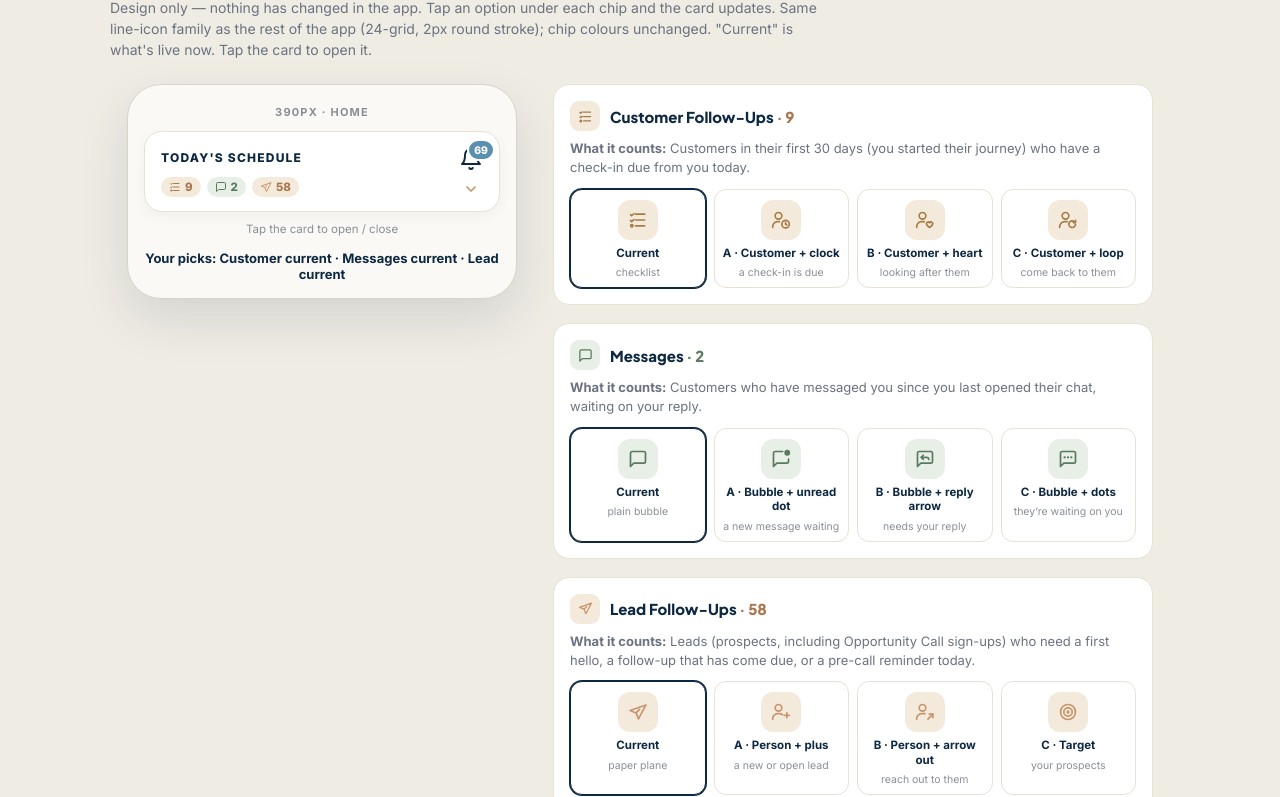
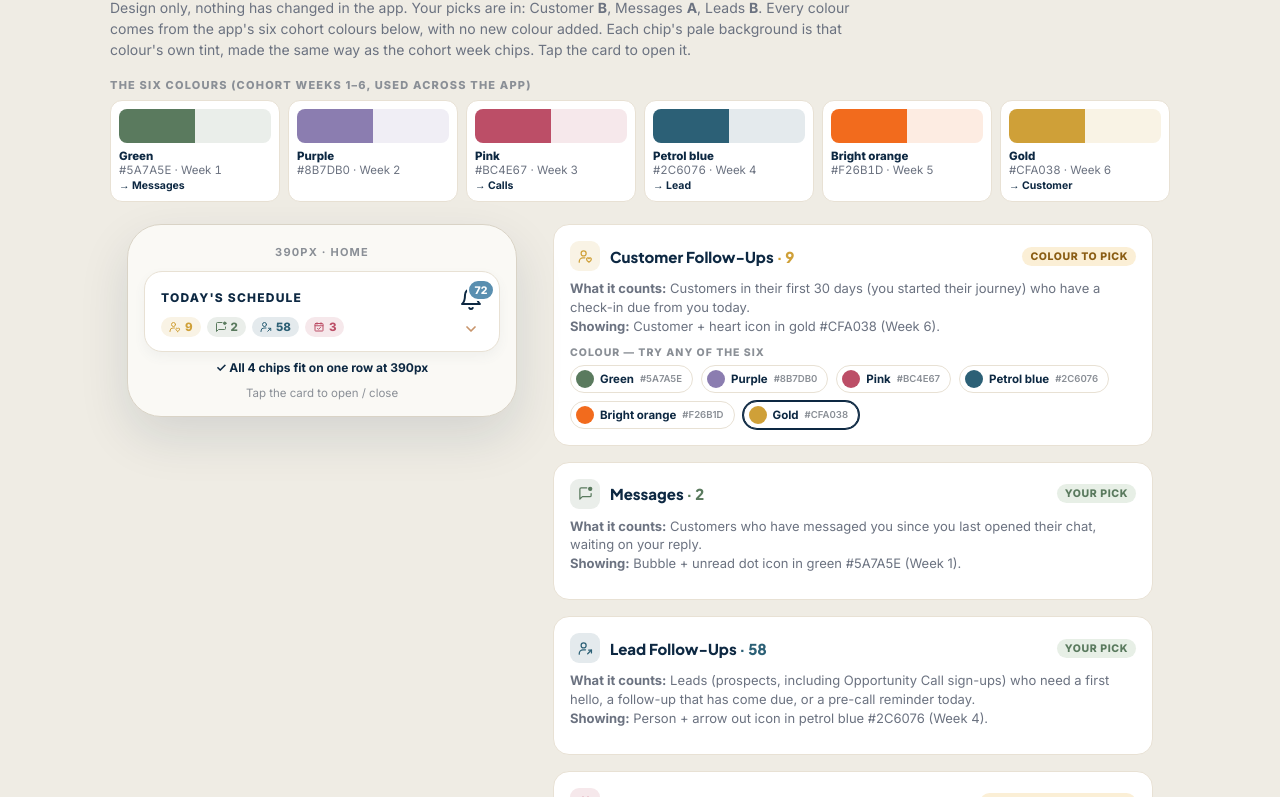
Before and after one commit to rebeccalouisefitness/aiw-schedule-chip-icons, a plain HTML site: page index.html in a window 1280 px wide. Shown: the part 65-862 px from the top of the page. Drawn offline with Linux system fonts and the light colour scheme.

Commit message:
AIW-301 round 2: her picks B/A/B, six-colour palette, Calls chip options

```diff
--- a/index.html
+++ b/index.html
@@ -3,7 +3,7 @@
 <head>
 <meta charset="utf-8">
 <meta name="viewport" content="width=device-width, initial-scale=1">
-<title>Today's Schedule — chip icon options (AIW-301)</title>
+<title>Today's Schedule — chip icons &amp; colours, round 2 (AIW-301)</title>
 <link href="https://fonts.googleapis.com/css2?family=Inter:wght@400;600;700;800&family=Plus+Jakarta+Sans:wght@700;800&display=swap" rel="stylesheet">
 <style>
   :root{--navy:#0D2842;--border:#E8E1D4;--bg:#FAF9F5;--muted:#8A8F96;--sub:#6B7280;--blue:#5A8FB0}
@@ -11,8 +11,18 @@
   body{margin:0;background:#EFECE4;font-family:Inter,system-ui,sans-serif;color:var(--navy)}
   header{max-width:1100px;margin:0 auto;padding:28px 20px 0}
   h1{font-family:"Plus Jakarta Sans";font-size:22px;margin:0 0 6px}
-  header p{margin:0;color:var(--sub);font-size:14px;line-height:1.5;max-width:720px}
-  .wrap{max-width:1100px;margin:0 auto;padding:24px 20px 30px;display:flex;gap:36px;flex-wrap:wrap;justify-content:center;align-items:flex-start}
+  header p{margin:0;color:var(--sub);font-size:14px;line-height:1.5;max-width:760px}
+  .pal{max-width:1100px;margin:18px auto 0;padding:0 20px}
+  .palT{font-size:11px;font-weight:800;letter-spacing:1.2px;text-transform:uppercase;color:var(--muted);margin-bottom:8px}
+  .sw{display:grid;grid-template-columns:repeat(6,1fr);gap:8px}
+  @media (max-width:700px){.sw{grid-template-columns:repeat(3,1fr)}}
+  .s{background:#fff;border:1px solid var(--border);border-radius:12px;padding:8px;font-size:11.5px}
+  .s .b{height:34px;border-radius:8px;display:flex;overflow:hidden}
+  .s .b i{flex:1}
+  .s .n{font-weight:800;margin-top:6px}
+  .s .h{color:var(--sub);font-variant-numeric:tabular-nums}
+  .s .u{color:var(--navy);font-weight:700;font-size:10.5px;margin-top:2px;min-height:14px}
+  .wrap{max-width:1100px;margin:0 auto;padding:22px 20px 30px;display:flex;gap:36px;flex-wrap:wrap;justify-content:center;align-items:flex-start}
   .phone{width:390px;background:var(--bg);border-radius:34px;border:1px solid #d9d3c6;box-shadow:0 20px 50px rgba(13,40,66,.12);padding:16px;flex:none;position:sticky;top:20px}
   .phoneLbl{font-size:11px;font-weight:700;letter-spacing:1.2px;color:var(--muted);text-transform:uppercase;text-align:center;margin:4px 0 12px}
   .card{background:#fff;border:1px solid var(--border);border-radius:18px;overflow:hidden;box-shadow:0 5px 12px rgba(90,100,112,.06)}
@@ -22,37 +32,49 @@
   .chip{display:flex;align-items:center;gap:4px;border-radius:999px;padding:3px 8px;font-weight:800;font-size:11.5px}
   .side{display:flex;flex-direction:column;align-items:center;gap:10px}
   .bell{position:relative;width:24px;height:24px}
-  .badge{position:absolute;top:-8px;right:-12px;height:22px;width:28px;border-radius:11px;border:2px solid #fff;background:var(--blue);color:#fff;font-weight:800;font-size:10.5px;display:flex;align-items:center;justify-content:center;font-variant-numeric:tabular-nums}
+  .badge{position:absolute;top:-8px;right:-12px;height:22px;width:28px;border-radius:11px;border:2px solid #fff;background:var(--blue);color:#fff;font-weight:800;font-size:10.5px;display:flex;align-items:center;justify-content:center}
   .row{display:flex;align-items:center;gap:12px;padding:12px 16px;border-top:1px solid #F1ECE2}
   .tile{width:38px;height:38px;border-radius:12px;display:flex;align-items:center;justify-content:center;flex:none}
   .rt{font-family:"Plus Jakarta Sans";font-weight:700;font-size:14.5px}
   .rs{font-size:11.8px;color:var(--sub);margin-top:3px}
-  .pill{margin-left:auto;font-weight:800;font-size:12px;border-radius:999px;padding:3px 9px;background:#F3EFE7}
+  .pill{margin-left:auto;font-weight:800;font-size:12px;border-radius:999px;padding:3px 9px}
   .hint{font-size:11.5px;color:var(--muted);text-align:center;margin-top:10px}
-  .pickers{flex:1;min-width:320px;max-width:600px;display:flex;flex-direction:column;gap:18px}
+  .fit{margin-top:8px;font-size:12px;font-weight:700;text-align:center;min-height:16px}
+  .pickers{flex:1;min-width:320px;max-width:600px;display:flex;flex-direction:column;gap:16px}
   .pk{background:#fff;border:1px solid var(--border);border-radius:16px;padding:16px}
   .pkH{display:flex;align-items:center;gap:10px}
   .pkH .tile{width:30px;height:30px;border-radius:9px}
   .pkT{font-family:"Plus Jakarta Sans";font-weight:800;font-size:15px}
-  .pkD{font-size:13px;color:var(--sub);line-height:1.45;margin:8px 0 12px}
+  .tag{font-size:10.5px;font-weight:800;letter-spacing:.6px;text-transform:uppercase;border-radius:999px;padding:3px 8px;margin-left:auto;white-space:nowrap}
+  .tag.ok{background:#E7EFE6;color:#5A7A5E}
+  .tag.q{background:#FBEFD6;color:#8a5d14}
+  .pkD{font-size:13px;color:var(--sub);line-height:1.45;margin:8px 0 10px}
+  .lbl{font-size:10.5px;font-weight:800;letter-spacing:1px;text-transform:uppercase;color:var(--muted);margin:10px 0 6px}
   .opts{display:grid;grid-template-columns:repeat(4,1fr);gap:8px}
   .opt{border:1.5px solid var(--border);border-radius:12px;padding:10px 6px 8px;background:#fff;cursor:pointer;display:flex;flex-direction:column;align-items:center;gap:6px;font:inherit;color:inherit}
-  .opt:hover{border-color:#cfc6b4}
   .opt.on{border-color:var(--navy);box-shadow:0 0 0 1px var(--navy)}
   .opt .tile{width:40px;height:40px}
   .ol{font-size:11.5px;font-weight:700;text-align:center;line-height:1.25}
   .os{font-size:10.5px;color:var(--muted);text-align:center;line-height:1.25}
-  .noteWrap{max-width:1100px;margin:0 auto 40px;padding:0 20px}
+  .cols{display:flex;gap:8px;flex-wrap:wrap}
+  .col{display:flex;align-items:center;gap:6px;border:1.5px solid var(--border);border-radius:999px;padding:4px 10px 4px 5px;background:#fff;cursor:pointer;font:inherit;font-size:11.5px;font-weight:700;color:var(--navy)}
+  .col i{width:18px;height:18px;border-radius:50%}
+  .col.on{border-color:var(--navy);box-shadow:0 0 0 1px var(--navy)}
+  .col small{color:var(--muted);font-weight:600}
+  .noteWrap{max-width:1100px;margin:0 auto 40px;padding:0 20px;display:flex;flex-direction:column;gap:10px}
   .note{font-size:12.5px;color:var(--sub);line-height:1.5;background:#fff;border:1px dashed #d6cdbb;border-radius:12px;padding:12px 14px}
   .note b{color:var(--navy)}
-  .sel{margin-top:14px;font-size:13px;font-weight:700;text-align:center}
 </style>
 </head>
 <body>
 <header>
-  <h1>Today's Schedule — new chip icons</h1>
-  <p>Design only — nothing has changed in the app. Tap an option under each chip and the card updates. Same line-icon family as the rest of the app (24-grid, 2px round stroke); chip colours unchanged. "Current" is what's live now. Tap the card to open it.</p>
+  <h1>Today's Schedule — icons &amp; colours, round 2</h1>
+  <p>Design only, nothing has changed in the app. Your picks are in: Customer <b>B</b>, Messages <b>A</b>, Leads <b>B</b>. Every colour comes from the app's six cohort colours below, with no new colour added. Each chip's pale background is that colour's own tint, made the same way as the cohort week chips. Tap the card to open it.</p>
 </header>
+<div class="pal">
+  <div class="palT">The six colours (cohort weeks 1–6, used across the app)</div>
+  <div class="sw" id="sw"></div>
+</div>
 <div class="wrap">
   <div class="phone">
     <div class="phoneLbl">390px · Home</div>
@@ -65,59 +87,76 @@
         <div class="side">
           <div class="bell">
             <svg viewBox="0 0 24 24" width="24" height="24" fill="none" stroke="#0D2842" stroke-width="2" stroke-linecap="round" stroke-linejoin="round"><path d="M6 8a6 6 0 0 1 12 0c0 7 3 9 3 9H3s3-2 3-9"/><path d="M10.3 21a1.94 1.94 0 0 0 3.4 0"/></svg>
-            <div class="badge">69</div>
+            <div class="badge">72</div>
           </div>
           <svg id="chev" viewBox="0 0 24 24" width="16" height="16" fill="none" stroke="#C8956C" stroke-width="2.6" stroke-linecap="round" stroke-linejoin="round"></svg>
         </div>
       </div>
       <div id="rows" style="display:none"></div>
     </div>
+    <div class="fit" id="fit"></div>
     <div class="hint">Tap the card to open / close</div>
-    <div class="sel" id="sel"></div>
   </div>
   <div class="pickers" id="pickers"></div>
 </div>
-<div class="noteWrap"><div class="note"><b>Heads-up:</b> inside the open card, each row uses the same icon as its chip, so whichever you pick would change on the row too. If you'd rather the rows keep their current icons, say so and only the chips will change.</div></div>
+<div class="noteWrap">
+  <div class="note"><b>Calls already has a chip in the app.</b> It only appears when you have a call, so it wasn't in your screenshot. It counts your booked calls today and coming up (customer, business and nutrition calls from your booking link) plus any Week 2 practice presentations you've booked. It's drawn here with 3 calls so you can see all four chips together.</div>
+  <div class="note"><b>Customer check-ins colour, my suggestion: gold.</b> It's warm and close to what's there now, and it doesn't clash with blue (leads) or green (messages). My suggestion for Calls is pink. Orange is the cohort colour and the app's one-accent-per-screen colour, so I've kept it off these chips. Purple is the challenge colour. You can try any of the six on the Customer and Calls chips.</div>
+  <div class="note"><b>One thing to look at:</b> the gold count on its pale gold background is the softest of the six. If it looks too faint on your phone, purple is the next choice for that chip.</div>
+  <div class="note"><b>Rows:</b> each row inside the open card uses the same icon and colour as its chip, as it does today.</div>
+</div>
 <script>
-const ICONS = {
-  fu: { name:'Customer Follow-Ups', count:9, fill:'#F4EADC', stroke:'#A67C46', txt:'#A9764E', sub:'9 customers to follow up with',
+const PAL = [
+  {k:'green', n:'Green', hex:'#5A7A5E', wk:'Week 1'},
+  {k:'purple',n:'Purple',hex:'#8B7DB0', wk:'Week 2'},
+  {k:'pink',  n:'Pink',  hex:'#BC4E67', wk:'Week 3'},
+  {k:'blue',  n:'Petrol blue', hex:'#2C6076', wk:'Week 4'},
+  {k:'orange',n:'Bright orange', hex:'#F26B1D', wk:'Week 5'},
+  {k:'gold',  n:'Gold',  hex:'#CFA038', wk:'Week 6'}
+];
+// The app's own tint rule (CohortCard.tsx tintOf, amount 0.87), not a new colour.
+const tintOf=(hex,a=0.87)=>{const n=hex.slice(1);const c=[0,2,4].map(i=>parseInt(n.slice(i,i+2),16)).map(v=>Math.round(v+(255-v)*a));return '#'+c.map(v=>v.toString(16).padStart(2,'0')).join('')};
+const hexOf=k=>PAL.find(p=>p.k===k).hex;
+const CHIPS = {
+  fu:{name:'Customer Follow-Ups',count:9,sub:'9 customers to follow up with',color:'gold',colorFree:true,
     what:'Customers in their first 30 days (you started their journey) who have a check-in due from you today.',
+    opts:[{k:'B',l:'B · Customer + heart',s:'your pick',svg:'<circle cx="9" cy="7" r="4"/><path d="M2 21v-1a6 6 0 0 1 6-6h3"/><path d="M17.5 21s-3.8-2.2-3.8-4.7a2 2 0 0 1 3.8-.9 2 2 0 0 1 3.8.9c0 2.5-3.8 4.7-3.8 4.7z"/>'}]},
+  msg:{name:'Messages',count:2,sub:'2 messages need a reply',color:'green',
+    what:'Customers who have messaged you since you last opened their chat, waiting on your reply.',
+    opts:[{k:'A',l:'A · Bubble + unread dot',s:'your pick',svg:'<path d="M21 12v3a2 2 0 0 1-2 2H7l-4 4V5a2 2 0 0 1 2-2h9"/><circle cx="19.5" cy="4.5" r="2.5" fill="currentColor"/>'}]},
+  lead:{name:'Lead Follow-Ups',count:58,sub:'58 leads to follow up with',color:'blue',
+    what:'Leads (prospects, including Opportunity Call sign-ups) who need a first hello, a follow-up that has come due, or a pre-call reminder today.',
+    opts:[{k:'B',l:'B · Person + arrow out',s:'your pick',svg:'<circle cx="9" cy="7" r="4"/><path d="M2 21v-1a6 6 0 0 1 6-6h4"/><path d="M15.5 20.5l6-6"/><path d="M17 14.5h4.5V19"/>'}]},
+  call:{name:'Calls',count:3,sub:'3 calls booked today',color:'pink',colorFree:true,
+    what:'Your booked calls today and coming up (customer, business and nutrition calls from your booking link), plus any Week 2 practice presentations you have booked.',
     opts:[
-      {k:'cur',l:'Current',s:'checklist',svg:'<path d="M9 5h11M9 12h11M9 19h11"/><path d="M3 5.5l1.4 1.4L7 4.5"/><path d="M3 12.5l1.4 1.4L7 11.5"/><circle cx="4.5" cy="19" r="1.4"/>'},
-      {k:'A',l:'A · Customer + clock',s:'a check-in is due',svg:'<circle cx="9" cy="7" r="4"/><path d="M2 21v-1a6 6 0 0 1 6-6h2"/><circle cx="17.5" cy="17" r="4.5"/><path d="M17.5 14.8V17l1.5 1"/>'},
-      {k:'B',l:'B · Customer + heart',s:'looking after them',svg:'<circle cx="9" cy="7" r="4"/><path d="M2 21v-1a6 6 0 0 1 6-6h3"/><path d="M17.5 21s-3.8-2.2-3.8-4.7a2 2 0 0 1 3.8-.9 2 2 0 0 1 3.8.9c0 2.5-3.8 4.7-3.8 4.7z"/>'},
-      {k:'C',l:'C · Customer + loop',s:'come back to them',svg:'<circle cx="9" cy="7" r="4"/><path d="M2 21v-1a6 6 0 0 1 6-6h3"/><path d="M21 17a4 4 0 1 1-1.2-2.85"/><path d="M21 12.5v2.6h-2.6"/>'}
-    ]},
-  msg: { name:'Messages', count:2, fill:'#E7EFE6', stroke:'#5A7A5E', txt:'#5A7A5E', sub:'2 messages need a reply',
-    what:'Customers who have messaged you since you last opened their chat, waiting on your reply.',
-    opts:[
-      {k:'cur',l:'Current',s:'plain bubble',svg:'<path d="M21 15a2 2 0 0 1-2 2H7l-4 4V5a2 2 0 0 1 2-2h14a2 2 0 0 1 2 2z"/>'},
-      {k:'A',l:'A · Bubble + unread dot',s:'a new message waiting',svg:'<path d="M21 12v3a2 2 0 0 1-2 2H7l-4 4V5a2 2 0 0 1 2-2h9"/><circle cx="19.5" cy="4.5" r="2.5" fill="currentColor"/>'},
-      {k:'B',l:'B · Bubble + reply arrow',s:'needs your reply',svg:'<path d="M21 15a2 2 0 0 1-2 2H7l-4 4V5a2 2 0 0 1 2-2h14a2 2 0 0 1 2 2z"/><path d="M10 7.5L7.5 10l2.5 2.5"/><path d="M7.5 10H14a2.5 2.5 0 0 1 2.5 2.5"/>'},
-      {k:'C',l:'C · Bubble + dots',s:'they’re waiting on you',svg:'<path d="M21 15a2 2 0 0 1-2 2H7l-4 4V5a2 2 0 0 1 2-2h14a2 2 0 0 1 2 2z"/><path d="M8 10h.01M12 10h.01M16 10h.01" stroke-width="2.8"/>'}
-    ]},
-  lead: { name:'Lead Follow-Ups', count:58, fill:'#F4EADC', stroke:'#C8956C', txt:'#A9764E', sub:'58 leads to follow up with',
-    what:'Leads (prospects, including Opportunity Call sign-ups) who need a first hello, a follow-up that has come due, or a pre-call reminder today.',
-    opts:[
-      {k:'cur',l:'Current',s:'paper plane',svg:'<path d="M21.5 3.5L2.5 10.2l7.2 2.9 2.9 7.2z"/><path d="M9.7 13.1l4.2-4.2"/>'},
-      {k:'A',l:'A · Person + plus',s:'a new or open lead',svg:'<circle cx="9" cy="7" r="4"/><path d="M2 21v-1a6 6 0 0 1 6-6h2a6 6 0 0 1 4 1.5"/><path d="M19 13v6M16 16h6"/>'},
-      {k:'B',l:'B · Person + arrow out',s:'reach out to them',svg:'<circle cx="9" cy="7" r="4"/><path d="M2 21v-1a6 6 0 0 1 6-6h4"/><path d="M15.5 20.5l6-6"/><path d="M17 14.5h4.5V19"/>'},
-      {k:'C',l:'C · Target',s:'your prospects',svg:'<circle cx="12" cy="12" r="9"/><circle cx="12" cy="12" r="5"/><circle cx="12" cy="12" r="1" fill="currentColor"/>'}
+      {k:'cur',l:'Current',s:'calendar',svg:'<path d="M5 5h14a1 1 0 0 1 1 1v13a1 1 0 0 1-1 1H5a1 1 0 0 1-1-1V6a1 1 0 0 1 1-1z"/><path d="M4 9.5h16M8 3.5v3M16 3.5v3"/>'},
+      {k:'A',l:'A · Calendar + tick',s:'a call is booked',svg:'<path d="M5 5h14a1 1 0 0 1 1 1v13a1 1 0 0 1-1 1H5a1 1 0 0 1-1-1V6a1 1 0 0 1 1-1z"/><path d="M4 9.5h16M8 3.5v3M16 3.5v3"/><path d="M9 14.8l2 2 4-4"/>'},
+      {k:'B',l:'B · Phone',s:'a call to take',svg:'<path d="M21 16.9v3a2 2 0 0 1-2.2 2 19.8 19.8 0 0 1-8.6-3.1 19.5 19.5 0 0 1-6-6A19.8 19.8 0 0 1 1.1 4.2 2 2 0 0 1 3.1 2h3a2 2 0 0 1 2 1.7c.1.9.4 1.8.7 2.7a2 2 0 0 1-.5 2.1L7.1 9.8a16 16 0 0 0 6 6l1.3-1.3a2 2 0 0 1 2.1-.4c.9.3 1.8.6 2.7.7a2 2 0 0 1 1.7 2z"/>'},
+      {k:'C',l:'C · Calendar + clock',s:'booked for a time',svg:'<path d="M20 11V6a1 1 0 0 0-1-1H5a1 1 0 0 0-1 1v13a1 1 0 0 0 1 1h6"/><path d="M4 9.5h16M8 3.5v3M16 3.5v3"/><circle cx="17.5" cy="17.5" r="4"/><path d="M17.5 15.8v1.7l1.1.9"/>'}
     ]}
 };
-const ORDER=['fu','msg','lead'];
-const pick={fu:'cur',msg:'cur',lead:'cur'};
+const ORDER=['fu','msg','lead','call'];
+const pick={fu:'B',msg:'A',lead:'B',call:'A'};
 let open=false;
 const svg=(b,c,s)=>`<svg viewBox="0 0 24 24" width="${s}" height="${s}" fill="none" stroke="${c}" color="${c}" stroke-width="2" stroke-linecap="round" stroke-linejoin="round">${b}</svg>`;
-const cur=k=>ICONS[k].opts.find(o=>o.k===pick[k]);
+const cur=k=>CHIPS[k].opts.find(o=>o.k===pick[k]);
+const usedBy=k=>ORDER.filter(c=>CHIPS[c].color===k).map(c=>CHIPS[c].name.replace(' Follow-Ups','')).join(', ');
 function render(){
-  document.getElementById('chips').innerHTML=open?'':ORDER.map(k=>{const c=ICONS[k];return `<div class="chip" style="background:${c.fill};color:${c.txt}">${svg(cur(k).svg,c.stroke,12)}${c.count}</div>`}).join('');
+  document.getElementById('sw').innerHTML=PAL.map(p=>`<div class="s"><div class="b"><i style="background:${p.hex}"></i><i style="background:${tintOf(p.hex)}"></i></div><div class="n">${p.n}</div><div class="h">${p.hex} · ${p.wk}</div><div class="u">${usedBy(p.k)?'→ '+usedBy(p.k):''}</div></div>`).join('');
+  document.getElementById('chips').innerHTML=open?'':ORDER.map(k=>{const c=CHIPS[k],h=hexOf(c.color);return `<div class="chip" style="background:${tintOf(h)};color:${h}">${svg(cur(k).svg,h,12)}${c.count}</div>`}).join('');
   document.getElementById('chev').innerHTML=`<path d="${open?'M6 15l6-6 6 6':'M6 9l6 6 6-6'}"/>`;
   const rows=document.getElementById('rows');rows.style.display=open?'block':'none';
-  rows.innerHTML=ORDER.map(k=>{const c=ICONS[k];return `<div class="row"><div class="tile" style="background:${c.fill}">${svg(cur(k).svg,c.stroke,18)}</div><div style="min-width:0"><div class="rt">${c.name}</div><div class="rs">${c.sub}</div></div><div class="pill" style="color:${c.txt}">${c.count}</div></div>`}).join('');
-  document.getElementById('sel').textContent='Your picks: '+ORDER.map(k=>ICONS[k].name.replace(' Follow-Ups','')+' '+(pick[k]==='cur'?'current':pick[k])).join(' · ');
-  document.getElementById('pickers').innerHTML=ORDER.map(k=>{const c=ICONS[k];return `<div class="pk"><div class="pkH"><div class="tile" style="background:${c.fill}">${svg(cur(k).svg,c.stroke,15)}</div><div class="pkT">${c.name} <span style="color:${c.txt}">· ${c.count}</span></div></div><div class="pkD"><b>What it counts:</b> ${c.what}</div><div class="opts">${c.opts.map(o=>`<button class="opt ${pick[k]===o.k?'on':''}" data-k="${k}" data-o="${o.k}"><div class="tile" style="background:${c.fill}">${svg(o.svg,c.stroke,20)}</div><div class="ol">${o.l}</div><div class="os">${o.s}</div></button>`).join('')}</div></div>`}).join('');
+  rows.innerHTML=ORDER.map(k=>{const c=CHIPS[k],h=hexOf(c.color);return `<div class="row"><div class="tile" style="background:${tintOf(h)}">${svg(cur(k).svg,h,18)}</div><div style="min-width:0"><div class="rt">${c.name}</div><div class="rs">${c.sub}</div></div><div class="pill" style="background:${tintOf(h)};color:${h}">${c.count}</div></div>`}).join('');
+  document.getElementById('pickers').innerHTML=ORDER.map(k=>{const c=CHIPS[k],h=hexOf(c.color),p=PAL.find(x=>x.k===c.color);
+    const icons=c.opts.length>1?`<div class="lbl">Icon — pick one</div><div class="opts">${c.opts.map(o=>`<button class="opt ${pick[k]===o.k?'on':''}" data-k="${k}" data-o="${o.k}"><div class="tile" style="background:${tintOf(h)}">${svg(o.svg,h,20)}</div><div class="ol">${o.l}</div><div class="os">${o.s}</div></button>`).join('')}</div>`:'';
+    const cols=c.colorFree?`<div class="lbl">Colour — try any of the six</div><div class="cols">${PAL.map(q=>`<button class="col ${c.color===q.k?'on':''}" data-c="${k}" data-v="${q.k}"><i style="background:${q.hex}"></i>${q.n} <small>${q.hex}</small></button>`).join('')}</div>`:'';
+    const tag=c.colorFree?`<span class="tag q">${c.opts.length>1?'icon + colour to pick':'colour to pick'}</span>`:`<span class="tag ok">your pick</span>`;
+    return `<div class="pk"><div class="pkH"><div class="tile" style="background:${tintOf(h)}">${svg(cur(k).svg,h,15)}</div><div class="pkT">${c.name} <span style="color:${h}">· ${c.count}</span></div>${tag}</div><div class="pkD"><b>What it counts:</b> ${c.what}<br><b>Showing:</b> ${cur(k).l.replace(/^[A-C] · /,'')} icon in ${p.n.toLowerCase()} ${p.hex} (${p.wk}).</div>${icons}${cols}</div>`}).join('');
   document.querySelectorAll('.opt').forEach(b=>b.onclick=()=>{pick[b.dataset.k]=b.dataset.o;render()});
+  document.querySelectorAll('.col').forEach(b=>b.onclick=()=>{CHIPS[b.dataset.c].color=b.dataset.v;render()});
+  const ch=[...document.querySelectorAll('.chip')];
+  document.getElementById('fit').textContent=open?'':(ch.length&&ch.every(e=>e.offsetTop===ch[0].offsetTop)?'✓ All 4 chips fit on one row at 390px':'⚠ chips wrap to a second row');
 }
 document.getElementById('head').onclick=()=>{open=!open;render()};
 render();
```
Also changed, not shown: index.v1-icon-options.html (added, +126 -0 lines).
